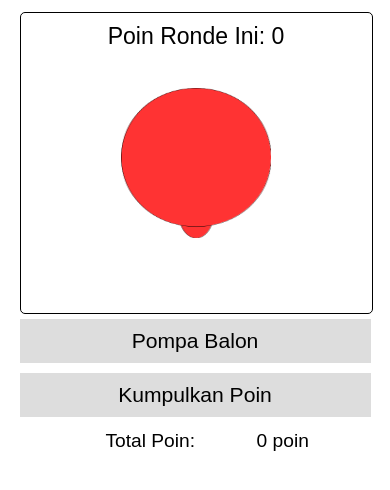
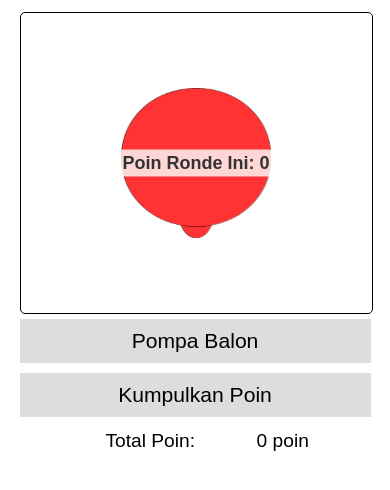
Before and after one commit to behaviourlab-ID/BART, a plain HTML site: page index.html in a window 390 px wide. Both pictures are taken after a click on the button "Mulai". Shown: the part 106-596 px from the top of the page. Drawn offline with nearby package versions, Linux system fonts and the light colour scheme.

Commit message:
Update style.css

```diff
--- a/style.css
+++ b/style.css
@@ -58,10 +58,18 @@ body {
   transform: translate(-50%, -50%);
 }
 
-/* Visualization for current round points */
+/* Current round points overlay, positioned in the center of the balloon container */
 #current_points {
-  font-size: 120%;
-  margin: 10px 0;
+  position: absolute;
+  top: 50%;
+  left: 50%;
+  transform: translate(-50%, -50%);
+  font-size: 24px;
+  font-weight: bold;
+  color: #333;
+  background-color: rgba(255, 255, 255, 0.8);
+  padding: 5px 10px;
+  border-radius: 5px;
 }
 
 /* Score display */
@@ -121,9 +129,15 @@ body {
   font-size: 150%;
 }
 
-#instructions p {
+#instructions p, #instructions ol {
   font-size: 110%;
   line-height: 1.4;
+  text-align: left;
+  margin-left: 20px;
+}
+
+#instructions ol {
+  list-style: decimal;
 }
 
 #instructions button {
@@ -145,4 +159,8 @@ body {
     height: 100px;
     width: 100px;
   }
+  #current_points {
+    font-size: 18px;
+    padding: 3px 8px;
+  }
 }
```
